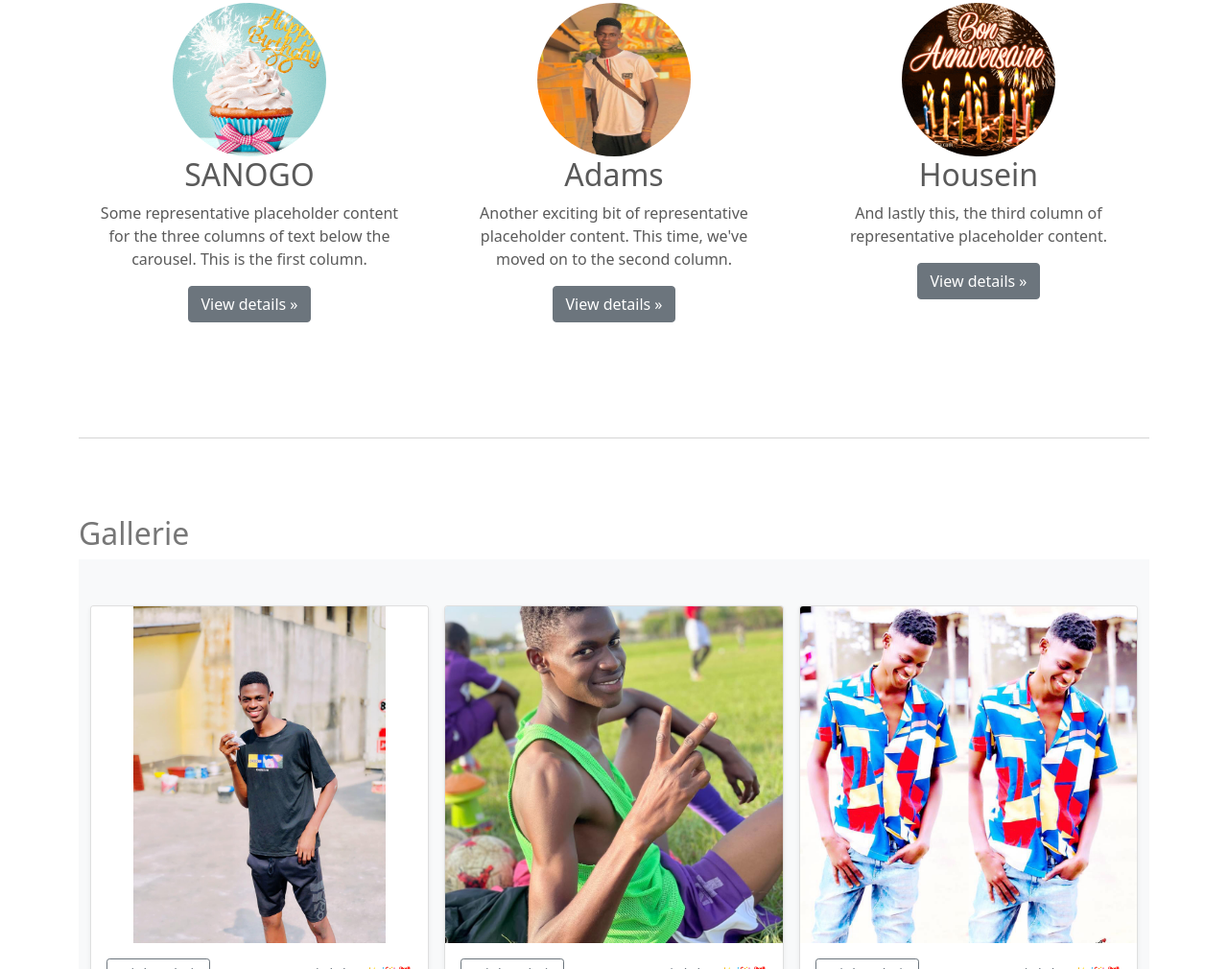
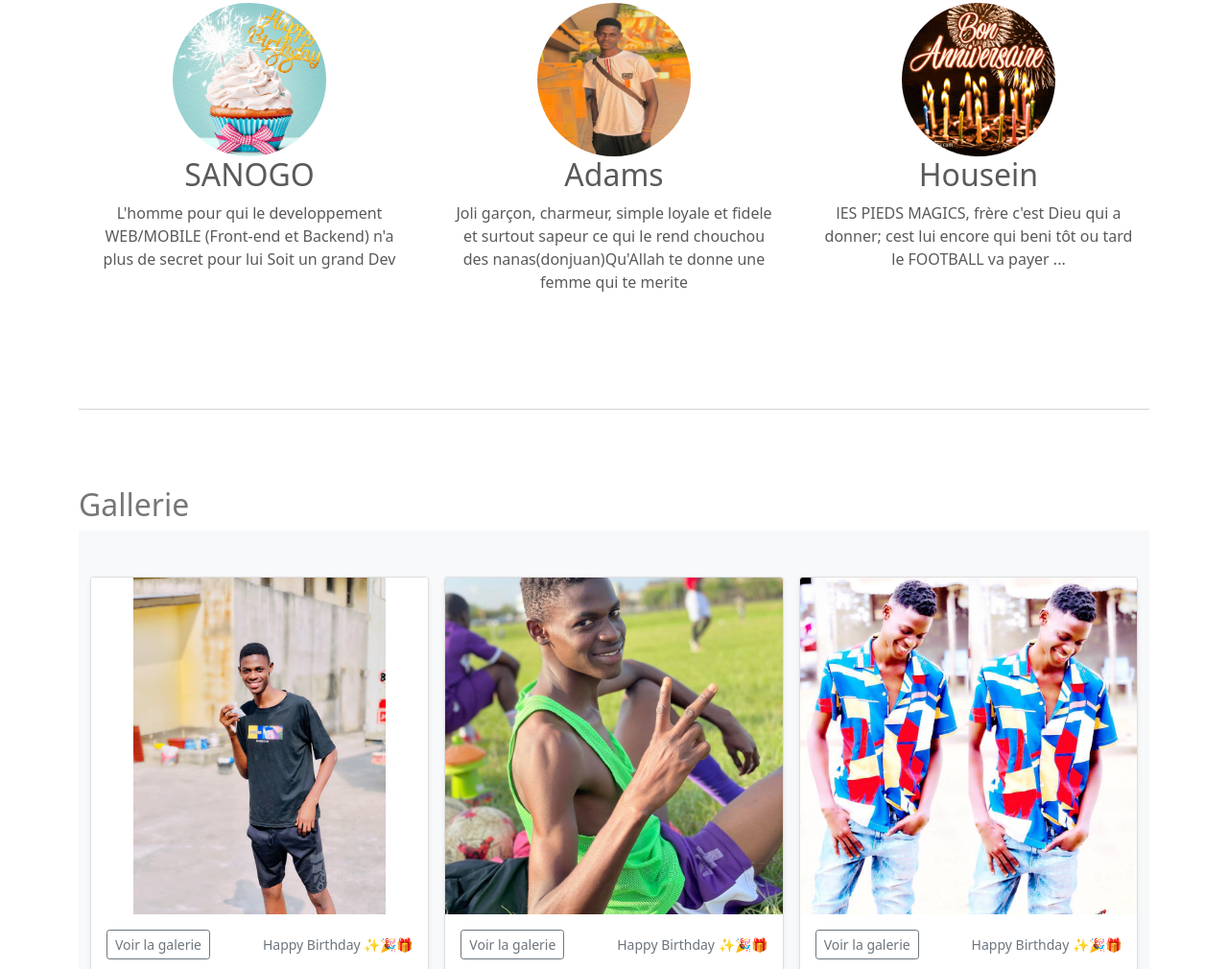
Before and after one commit to Joel-kouame/HBDAdams, a plain HTML site: page index.html in a window 1280 px wide. Shown: the part 829-1839 px from the top of the page at 96% size. Drawn offline with nearby package versions, Linux system fonts and the light colour scheme.

Commit message:
Update index.html

```diff
--- a/index.html
+++ b/index.html
@@ -78,22 +78,19 @@
         <!-- {{< placeholder width="140" height="140" background="#777" color="#777" class="rounded-circle" >}} -->
           <img src="img/2023_03_02_00_58_IMG_0448.GIF" width="160" height="160" background="#777" color="#777" class="rounded-circle" alt="SANOGO_Adams_Houssein">
         <h2 class="fw-normal">SANOGO</h2>
-        <p>Some representative placeholder content for the three columns of text below the carousel. This is the first column.</p>
-        <p><a class="btn btn-secondary" href="#">View details &raquo;</a></p>
+        <p>L'homme pour qui le developpement WEB/MOBILE (Front-end et Backend) n'a plus de secret pour lui Soit un grand Dev  <br/></p>
       </div><!-- /.col-lg-4 -->
       <div class="col-lg-4">
         <!-- {{< placeholder width="140" height="140" background="#777" color="#777" class="rounded-circle" >}} -->
           <img src="img/2023_03_03_22_28_IMG_0516.JPG" width="160" height="160" background="#777" color="#777" class="rounded-circle" alt="SANOGO_Adams_Houssein">
         <h2 class="fw-normal">Adams</h2>
-        <p>Another exciting bit of representative placeholder content. This time, we've moved on to the second column.</p>
-        <p><a class="btn btn-secondary" href="#">View details &raquo;</a></p>
+        <p>Joli garçon, charmeur, simple loyale et fidele et surtout sapeur ce qui le rend chouchou des nanas(donjuan)Qu'Allah te donne une femme qui te merite</p>
       </div><!-- /.col-lg-4 -->
       <div class="col-lg-4">
         <!-- {{< placeholder width="140" height="140" background="#777" color="#777" class="rounded-circle" >}} -->
           <img src="img/2023_03_02_01_00_IMG_0449.GIF" width="160" height="160" background="#777" color="#777" class="rounded-circle" alt="SANOGO_Adams_Houssein">
         <h2 class="fw-normal">Housein</h2>
-        <p>And lastly this, the third column of representative placeholder content.</p>
-        <p><a class="btn btn-secondary" href="#">View details &raquo;</a></p>
+        <p>lES PIEDS MAGICS, frère c'est Dieu qui a donner; cest lui encore qui beni tôt ou tard le FOOTBALL va payer ...</p>
       </div><!-- /.col-lg-4 -->
     </div><!-- /.row -->
 
```
